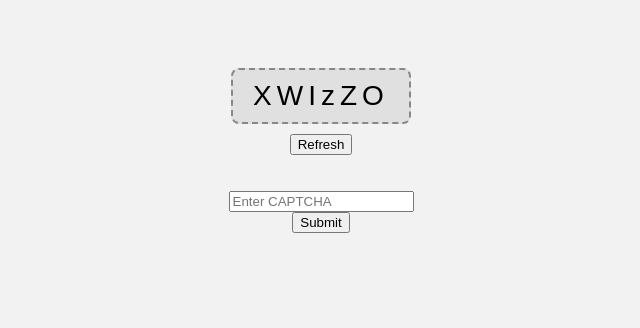
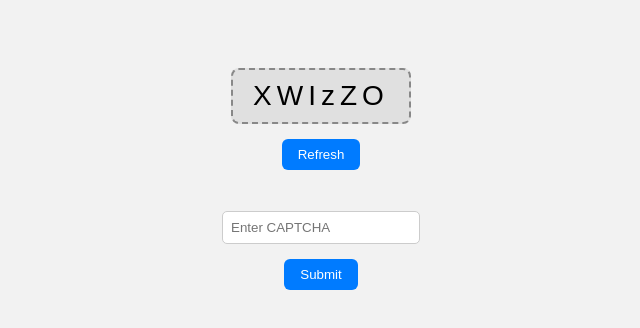
Before and after one commit to Rajaabpro/Captcha-build, a plain HTML site: page index.html in a window 1280 px wide. Shown: the whole page, without its empty margins (319-959 px from the left). Drawn offline with Linux system fonts and the light colour scheme.

Commit message:
Add styles for input and button elements in style.css

```diff
--- a/style.css
+++ b/style.css
@@ -16,3 +16,19 @@ body {
     user-select: none;
     letter-spacing: 5px;
   }
+  input[type="text"] {
+    padding: 8px;
+    width: 180px;
+    border-radius: 5px;
+    border: 1px solid #ccc;
+    margin-bottom: 10px;
+  }
+  button {
+    padding: 8px 16px;
+    background-color: #007bff;
+    color: white;
+    border: none;
+    border-radius: 6px;
+    cursor: pointer;
+    margin: 5px;
+  }
```
